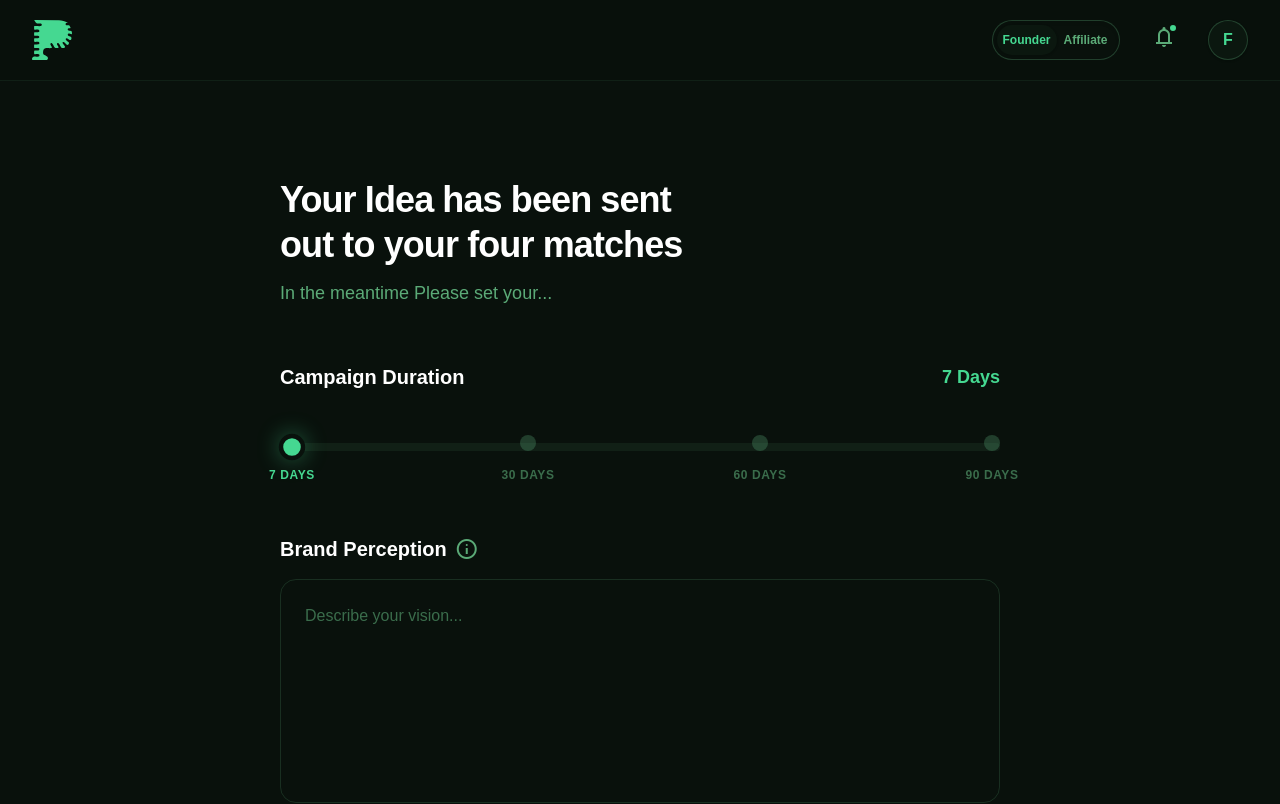
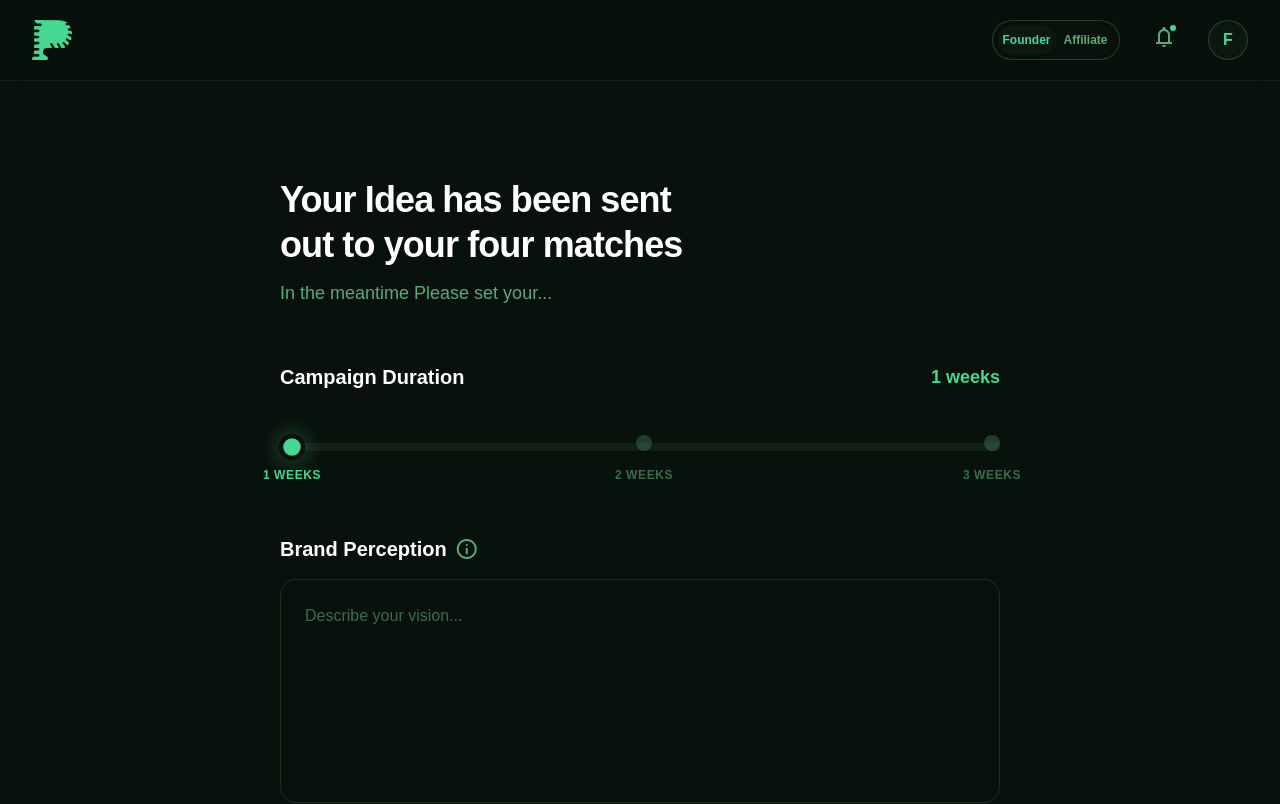
Before and after one commit to 7ossam26/proovd-demo, a Next.js app: page /founder/campaigns in a window 1280 px wide. Shown: the top 804 px of the page. Built offline with nearby package versions, Linux system fonts and the light colour scheme; a web font is replaced by a local one.

Commit message:
edit campaign steps

```diff
--- a/src/app/founder/campaigns/page.js
+++ b/src/app/founder/campaigns/page.js
@@ -44,40 +44,37 @@ export default function CampaignSettingsPage() {
             Campaign Duration
           </label>
           <span className="text-brand-primary font-bold text-lg">
-            {["7 Days", "30 Days", "60 Days", "90 Days"][duration - 1]}
+            {["1 weeks", "2 weeks", "3 weeks"][duration - 1]}
           </span>
         </div>
         <div className="relative w-full h-16 flex items-center select-none px-2 mt-4">
-          <div className="absolute left-0 right-0 h-2 bg-brand-surface-light/10 rounded-full">
+          <div className="absolute left-0 right-0 h-2 bg-brand-surface-light/10 rounded-full top-1/2 -translate-y-1/2">
             <div
               className="h-full bg-gradient-to-r from-brand-primary to-brand-primary-dark transition-all duration-500 ease-out rounded-full shadow-[0_0_15px_rgba(69,216,145,0.3)]"
-              style={{ width: `${((duration - 1) / 3) * 100}%` }}
+              style={{ width: `${((duration - 1) / 2) * 100}%` }}
             />
           </div>
-          <div className="absolute w-full left-0 flex justify-between px-0">
-            {[1, 2, 3, 4].map((step, index) => (
+          <div className="absolute w-full left-0 flex justify-between px-0 top-1/2 -translate-y-1/2">
+            {[1, 2, 3].map((step, index) => (
               <div
                 key={step}
                 onClick={() => setDuration(step)}
                 className="relative z-10 flex flex-col items-center cursor-pointer group">
                 <div
-                  className={`w-4 h-4 rounded-full transition-all duration-300 ${
-                    step <= duration
+                  className={`w-4 h-4 rounded-full transition-all duration-300 ${step <= duration
                     ? "bg-brand-primary shadow-[0_0_10px_rgba(69,216,145,0.5)]"
                     : "bg-brand-surface-light/30"
-                  } ${
-                    step === duration
+                    } ${step === duration
                       ? "w-6 h-6 border-4 border-brand-bg scale-110 shadow-[0_0_20px_rgba(69,216,145,0.4)]"
                       : "group-hover:bg-brand-primary/60"
                     }`}
                 />
                 <span
-                  className={`absolute top-8 whitespace-nowrap text-xs font-bold uppercase tracking-wider transition-colors duration-300 ${
-                    step === duration
+                  className={`absolute top-8 whitespace-nowrap text-xs font-bold uppercase tracking-wider transition-colors duration-300 ${step === duration
                     ? "text-brand-primary"
                     : "text-brand-text-muted/60"
                     }`}>
-                  {["7 Days", "30 Days", "60 Days", "90 Days"][index]}
+                  {["1 weeks", "2 weeks", "3 weeks"][index]}
                 </span>
               </div>
             ))}
```
Lines whose indentation alone changed are shown as unchanged.
